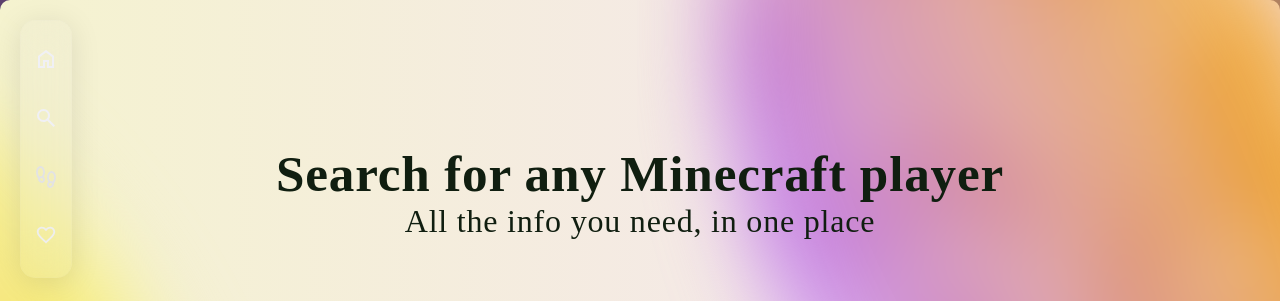
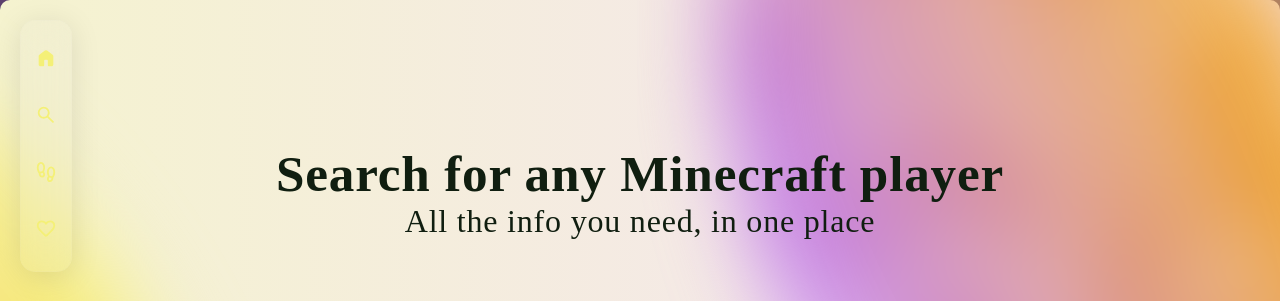
Before and after one commit to GoSkyH1gh/fakemc, a React (Vite) app in the folder frontend/: page / in a window 1280 px wide. Shown: the top 301 px of the page. Built offline with nearby package versions, Linux system fonts and the light colour scheme; a web font is replaced by a local one.

Commit message:
improved sidebar to show which tab is active

```diff
--- a/frontend/package.json
+++ b/frontend/package.json
@@ -23,6 +23,7 @@
   "devDependencies": {
     "@eslint/js": "^9.29.0",
     "@hey-api/openapi-ts": "0.83.1",
+    "@iconify/react": "^6.0.2",
     "@types/react": "^19.1.8",
     "@types/react-dom": "^19.1.6",
     "@vitejs/plugin-react": "^4.5.2",
--- /dev/null
+++ b/frontend/src/assets/filledSearchIcon.tsx
@@ -0,0 +1,21 @@
+import React from 'react';
+import type { SVGProps } from 'react';
+
+export function MaterialSymbolsSearchFilled(props: SVGProps<SVGSVGElement>) {
+  return (
+    <svg
+      xmlns="http://www.w3.org/2000/svg"
+      width={24}
+      height={24}
+      viewBox="0 0 24 24"
+      {...props}
+    >
+      <path
+        fill="currentColor"
+        d="M15.5 14h-.79l-.28-.27A6.471 6.471 0 0 0 16 9.5
+           6.5 6.5 0 1 0 9.5 16c1.61 0 3.09-.59 4.23-1.57l.27.28v.79l5
+           4.99L20.49 19l-4.99-5z"
+      />
+    </svg>
+  );
+}
--- a/frontend/src/pages/playerComponents/sidebar.tsx
+++ b/frontend/src/pages/playerComponents/sidebar.tsx
@@ -1,12 +1,12 @@
-import { Link } from "react-router-dom";
-import homeIcon from "/src/assets/home-icon.svg";
-import searchIcon from "/src/assets/search-icon.svg";
+import { Link, useLocation } from "react-router-dom";
 import footprintIcon from "/src/assets/footprint_icon.svg";
 import { motion } from "motion/react";
 import { Tooltip } from "radix-ui";
-import { MdFavoriteBorder } from "react-icons/md";
+import { Icon } from "@iconify/react";
+import { MaterialSymbolsSearchFilled } from "../../assets/filledSearchIcon";
 
 function Sidebar() {
+  const location = useLocation();
   return (
     <aside className="sidebar">
       <ul>
@@ -20,7 +20,11 @@ function Sidebar() {
                 tabIndex={-1}
               >
                 <Link to="/">
-                  <img src={homeIcon} alt="Home" className="icon" />
+                  {location.pathname === "/" ? (
+                    <Icon icon="material-symbols:home-rounded" />
+                  ) : (
+                    <Icon icon="material-symbols:home-outline-rounded" />
+                  )}
                 </Link>
               </motion.li>
             </Tooltip.Trigger>
@@ -37,11 +41,11 @@ function Sidebar() {
                 tabIndex={-1}
               >
                 <Link to="/player">
-                  <img
-                    src={searchIcon}
-                    alt="Search for a player"
-                    className="icon"
-                  />
+                  {location.pathname.startsWith("/player") ? (
+                    <MaterialSymbolsSearchFilled />
+                  ) : (
+                    <Icon icon="material-symbols:search-rounded" />
+                  )}
                 </Link>
               </motion.li>
             </Tooltip.Trigger>
@@ -60,11 +64,11 @@ function Sidebar() {
                 tabIndex={-1}
               >
                 <Link to="/track/player">
-                  <img
-                    src={footprintIcon}
-                    alt="Track a player"
-                    className="icon"
-                  />
+                  {location.pathname.startsWith("/track/player") ? (
+                    <Icon icon="material-symbols:footprint" />
+                  ) : (
+                    <Icon icon="material-symbols:footprint-outline" />
+                  )}
                 </Link>
               </motion.li>
             </Tooltip.Trigger>
@@ -84,7 +88,11 @@ function Sidebar() {
                 className="sidebar-icon"
               >
                 <Link to="/favorites">
-                  <MdFavoriteBorder color="#eee"/>
+                  {location.pathname === "/favorites" ? (
+                    <Icon icon="material-symbols:favorite-rounded" />
+                  ) : (
+                    <Icon icon="material-symbols:favorite-outline-rounded" />
+                  )}
                 </Link>
               </motion.li>
             </Tooltip.Trigger>
```
Also changed, not shown: 1 other file (tests, documents, lock files or other folders).
